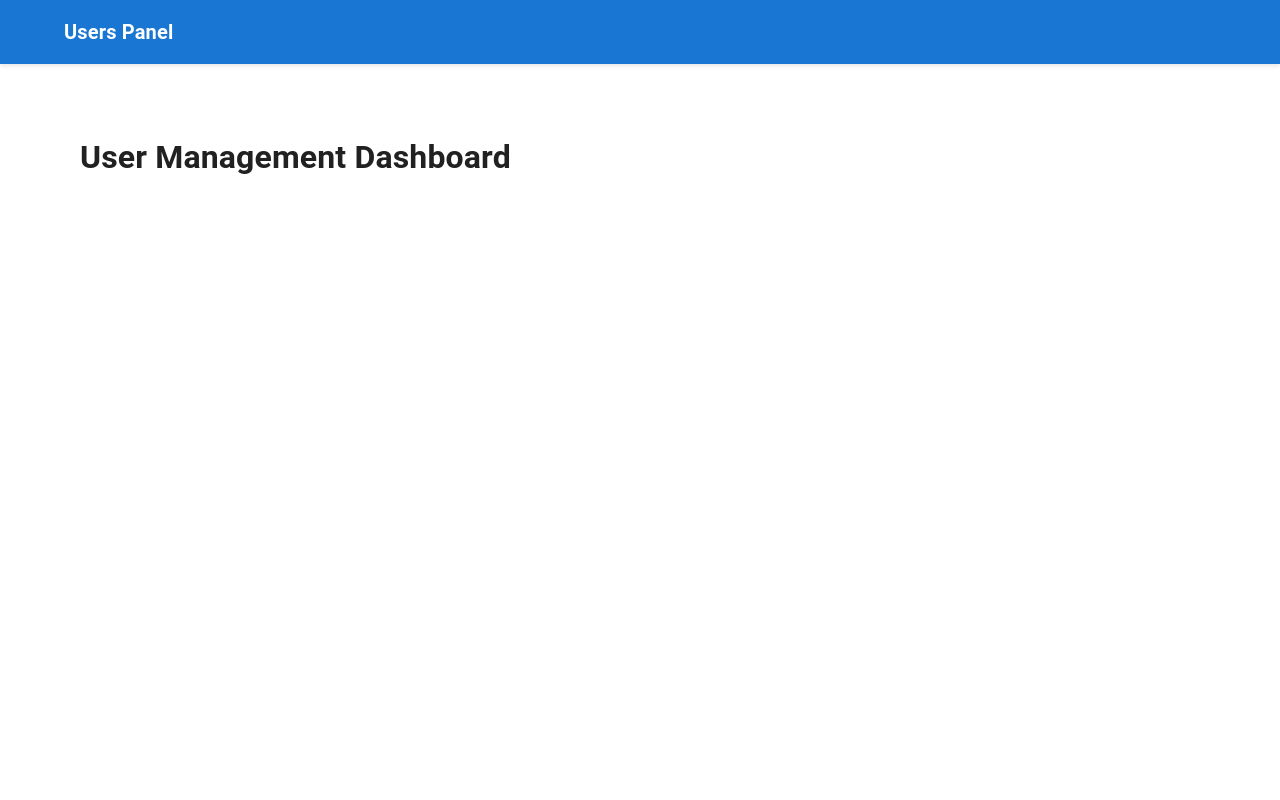
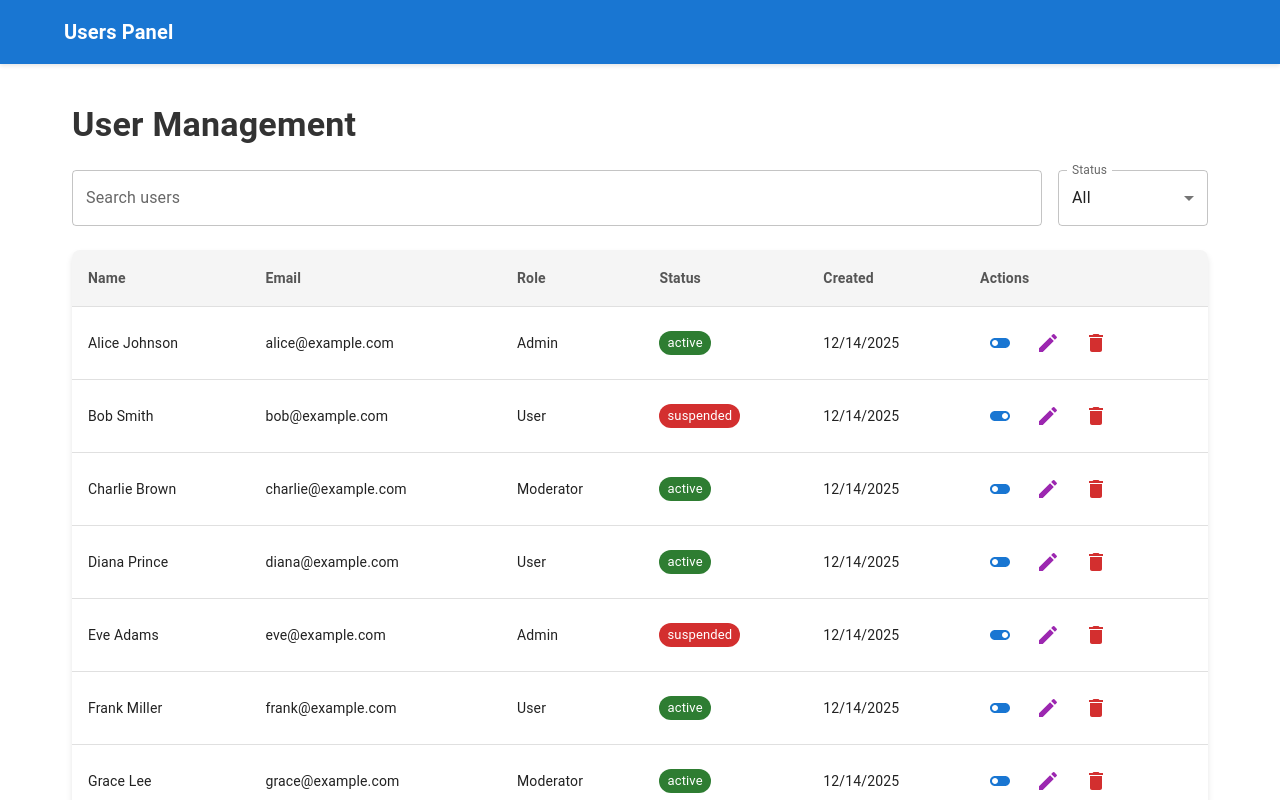
Before and after one commit to sajjadheydari1401/test-users-panel, a Next.js app: page / in a window 1280 px wide. Shown: the top 800 px of the page. Built offline with nearby package versions, Linux system fonts and the light colour scheme.

Commit message:
feat: add UserTable component

```diff
--- a/app/page.tsx
+++ b/app/page.tsx
@@ -1,11 +1,10 @@
 import Layout from "../components/Layout";
+import UserTable from "../components/UserTable";
 
 export default function Page() {
   return (
     <Layout>
-      <main style={{ padding: 24 }}>
-        <h1>User Management Dashboard</h1>
-      </main>
+      <UserTable />
     </Layout>
   );
 }
--- /dev/null
+++ b/components/UserTable.tsx
@@ -0,0 +1,74 @@
+"use client";
+
+import { useState } from "react";
+import { Table, TableBody, TableContainer, Paper, Typography, Box } from "@mui/material";
+import { useUserStore } from "../stores/userStore";
+import { User } from "../types/user";
+import UserFilters from "./UserFilters";
+import UserTableHeader from "./UserTableHeader";
+import UserTableRow from "./UserTableRow";
+import DeleteConfirmationDialog from "./DeleteConfirmationDialog";
+
+export default function UserTable() {
+  const { search, filterStatus, setSearch, setFilterStatus, deleteUser, toggleStatus, getFilteredUsers } = useUserStore();
+  const [deleteDialogOpen, setDeleteDialogOpen] = useState(false);
+  const [userToDelete, setUserToDelete] = useState<User | null>(null);
+
+  const filteredUsers = getFilteredUsers();
+
+  const handleDeleteClick = (user: User) => {
+    setUserToDelete(user);
+    setDeleteDialogOpen(true);
+  };
+
+  const handleDeleteConfirm = () => {
+    if (userToDelete) {
+      deleteUser(userToDelete.id);
+      setDeleteDialogOpen(false);
+      setUserToDelete(null);
+    }
+  };
+
+  const handleDeleteCancel = () => {
+    setDeleteDialogOpen(false);
+    setUserToDelete(null);
+  };
+
+  return (
+    <Box sx={{ p: 2 }}>
+      <Typography variant="h4" gutterBottom sx={{ mb: 3, fontWeight: "bold", color: "#333" }}>
+        User Management
+      </Typography>
+
+      <UserFilters
+        search={search}
+        filterStatus={filterStatus}
+        onSearchChange={setSearch}
+        onFilterChange={setFilterStatus}
+      />
+
+      <TableContainer component={Paper} sx={{ boxShadow: "0 4px 6px rgba(0,0,0,0.1)", borderRadius: 2 }}>
+        <Table>
+          <UserTableHeader />
+          <TableBody>
+            {filteredUsers.map((user) => (
+              <UserTableRow
+                key={user.id}
+                user={user}
+                onToggleStatus={toggleStatus}
+                onDeleteClick={handleDeleteClick}
+              />
+            ))}
+          </TableBody>
+        </Table>
+      </TableContainer>
+
+      <DeleteConfirmationDialog
+        open={deleteDialogOpen}
+        user={userToDelete}
+        onConfirm={handleDeleteConfirm}
+        onCancel={handleDeleteCancel}
+      />
+    </Box>
+  );
+}
--- /dev/null
+++ b/components/UserTableHeader.tsx
@@ -0,0 +1,20 @@
+import { TableCell, TableHead, TableRow } from "@mui/material";
+
+export default function UserTableHeader() {
+  return (
+    <TableHead>
+      <TableRow
+        sx={{
+          backgroundColor: "#f5f5f5",
+        }}
+      >
+        <TableCell sx={{ fontWeight: "bold", color: "#555" }}>Name</TableCell>
+        <TableCell sx={{ fontWeight: "bold", color: "#555" }}>Email</TableCell>
+        <TableCell sx={{ fontWeight: "bold", color: "#555" }}>Role</TableCell>
+        <TableCell sx={{ fontWeight: "bold", color: "#555" }}>Status</TableCell>
+        <TableCell sx={{ fontWeight: "bold", color: "#555" }}>Created</TableCell>
+        <TableCell sx={{ fontWeight: "bold", color: "#555" }}>Actions</TableCell>
+      </TableRow>
+    </TableHead>
+  );
+}
--- /dev/null
+++ b/components/UserTableRow.tsx
@@ -0,0 +1,49 @@
+import { TableCell, TableRow, Chip, IconButton } from "@mui/material";
+import { Edit, Delete, ToggleOn, ToggleOff } from "@mui/icons-material";
+import { User } from "../types/user";
+
+interface UserTableRowProps {
+  user: User;
+  onToggleStatus: (id: string) => void;
+  onDeleteClick: (user: User) => void;
+}
+
+export default function UserTableRow({ user, onToggleStatus, onDeleteClick }: UserTableRowProps) {
+  return (
+    <TableRow
+      key={user.id}
+      sx={{
+        "&:hover": {
+          backgroundColor: "#f9f9f9",
+        },
+      }}
+    >
+      <TableCell>{user.name}</TableCell>
+      <TableCell>{user.email}</TableCell>
+      <TableCell>{user.role}</TableCell>
+      <TableCell>
+        <Chip
+          label={user.status}
+          color={user.status === "active" ? "success" : "error"}
+          size="small"
+        />
+      </TableCell>
+      <TableCell>{new Date(user.createdAt).toLocaleDateString()}</TableCell>
+      <TableCell>
+        <IconButton
+          color="primary"
+          onClick={() => onToggleStatus(user.id)}
+          sx={{ mr: 1 }}
+        >
+          {user.status === "active" ? <ToggleOff /> : <ToggleOn />}
+        </IconButton>
+        <IconButton color="secondary" sx={{ mr: 1 }}>
+          <Edit />
+        </IconButton>
+        <IconButton color="error" onClick={() => onDeleteClick(user)}>
+          <Delete />
+        </IconButton>
+      </TableCell>
+    </TableRow>
+  );
+}
--- a/stores/userStore.ts
+++ b/stores/userStore.ts
@@ -14,6 +14,7 @@ type UserState = {
   setSearch: (s: string) => void;
   setFilterStatus: (s: "all" | UserStatus) => void;
   reset: () => void;
+  getFilteredUsers: () => User[];
 };
 
 export const useUserStore = create<UserState>()(
@@ -51,6 +52,18 @@ export const useUserStore = create<UserState>()(
       setFilterStatus: (s) => set(() => ({ filterStatus: s })),
       reset: () =>
         set(() => ({ users: mockUsers, search: "", filterStatus: "all" })),
+      getFilteredUsers: () => {
+        const { users, search, filterStatus } = get();
+        return users.filter((user) => {
+          const matchesSearch =
+            user.name.toLowerCase().includes(search.toLowerCase()) ||
+            user.email.toLowerCase().includes(search.toLowerCase()) ||
+            user.role.toLowerCase().includes(search.toLowerCase());
+          const matchesFilter =
+            filterStatus === "all" || user.status === filterStatus;
+          return matchesSearch && matchesFilter;
+        });
+      },
     }),
     {
       name: "users-storage",
```
